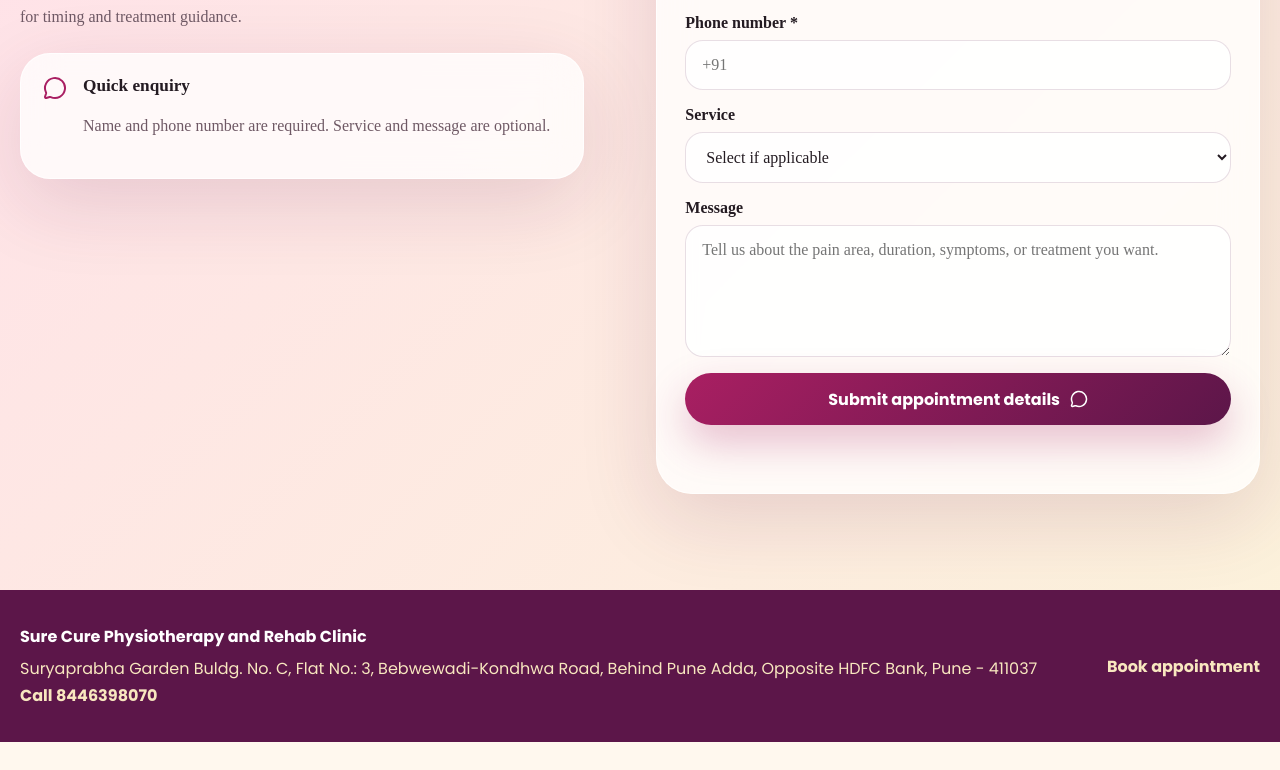
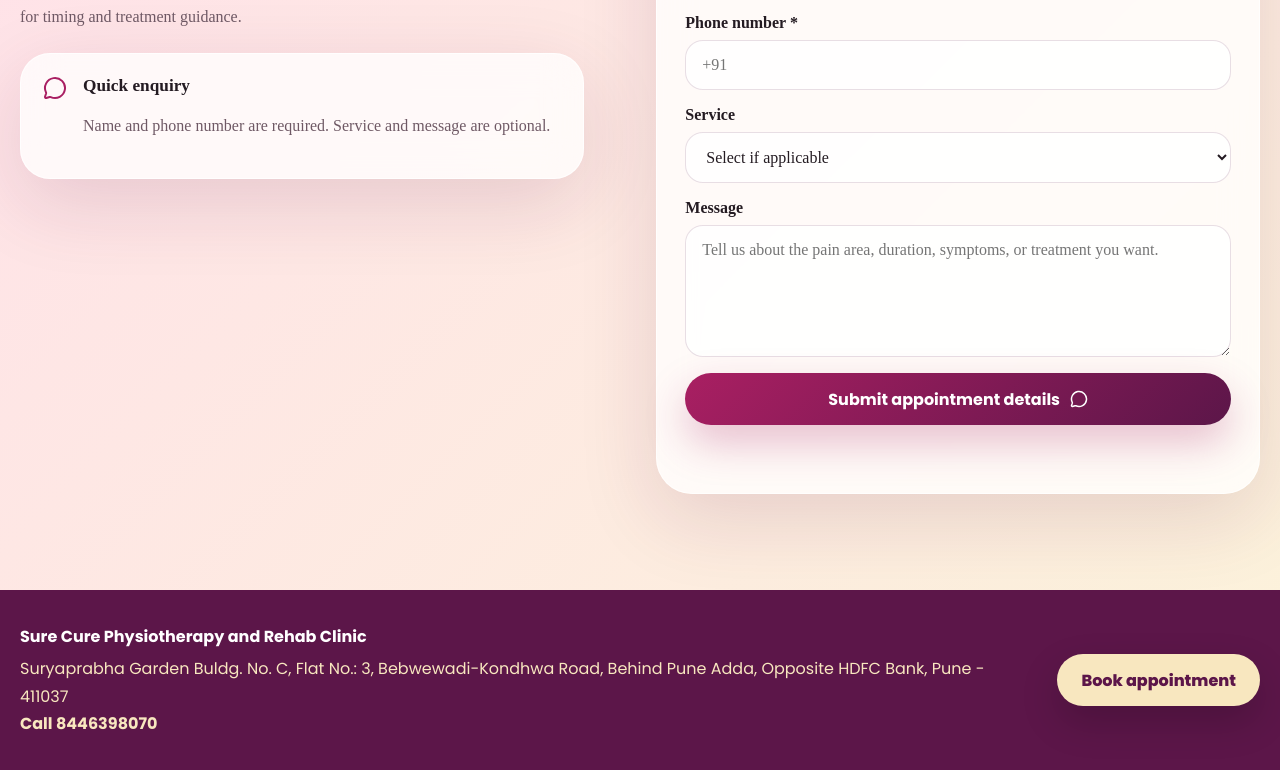
Before and after one commit to manivasagamtech/sure-cure-clinic, a React (Vite) app: page / in a window 1280 px wide. Shown: the part 5180-5950 px from the top of the page. Before the commit the page ends 5922 px from the top, so only its background shows below. Built offline with nearby package versions, Linux system fonts and the light colour scheme.

Commit message:
Fix footer appointment button

```diff
--- a/src/components/Footer.jsx
+++ b/src/components/Footer.jsx
@@ -1,6 +1,15 @@
 import { clinic } from "../data/clinicData.js";
 
 export default function Footer({ onBook }) {
+  const handleBook = () => {
+    if (typeof onBook === "function") {
+      onBook();
+      return;
+    }
+
+    window.location.hash = "appointment";
+  };
+
   return (
     <footer className="site-footer">
       <div className="container footer-grid">
@@ -9,7 +18,7 @@ export default function Footer({ onBook }) {
           <p>{clinic.addressLines.join(", ")}</p>
           <a href={clinic.phoneHref}>Call {clinic.phoneDisplay}</a>
         </div>
-        <button type="button" onClick={onBook}>
+        <button className="footer-appointment-button" type="button" onClick={handleBook}>
           Book appointment
         </button>
       </div>
--- a/src/styles/app.css
+++ b/src/styles/app.css
@@ -1095,14 +1095,25 @@ img {
   font-weight: 700;
 }
 
-.site-footer button {
+.footer-appointment-button {
   border: 0;
-  color: var(--gold-soft);
-  background: transparent;
-  padding: 0;
+  color: var(--plum);
+  background: var(--gold-soft);
+  min-height: 52px;
+  padding: 0 24px;
+  border-radius: 999px;
+  box-shadow: 0 16px 38px rgba(0, 0, 0, 0.18);
   font: inherit;
-  font-weight: 700;
+  font-weight: 800;
   cursor: pointer;
+  transition: transform 180ms ease, background 180ms ease, box-shadow 180ms ease;
+  white-space: nowrap;
+}
+
+.footer-appointment-button:hover {
+  background: var(--white);
+  transform: translateY(-2px);
+  box-shadow: 0 20px 44px rgba(0, 0, 0, 0.22);
 }
 
 .booking-modal {
```
